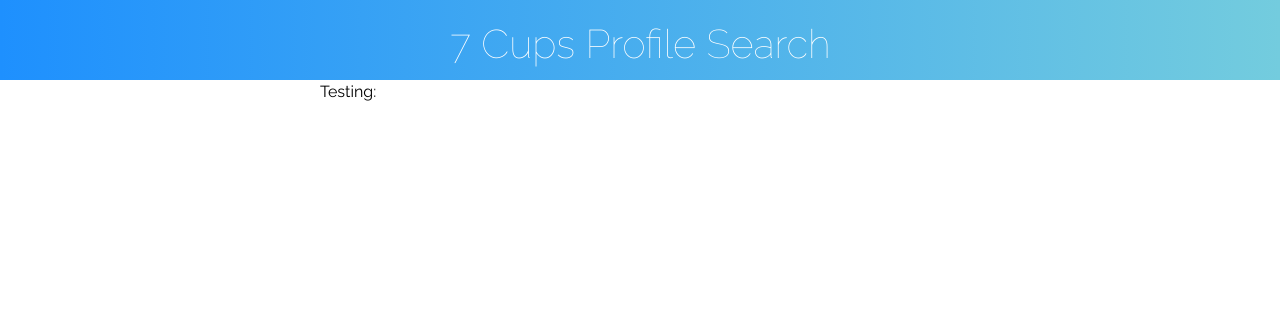
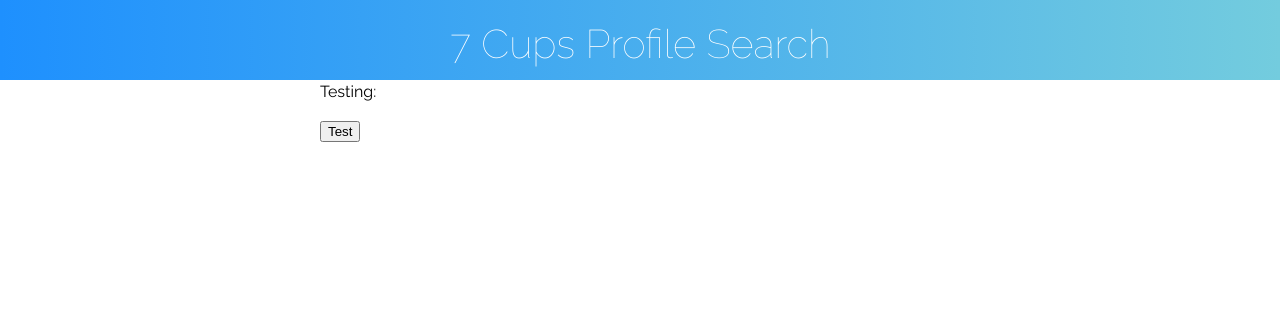
Before and after one commit to RarelyCharlie/rarelycharlie.github.io, a Jekyll site: the page built from _draft/profile-search.md, in a window 1280 px wide. Shown: the top 311 px of the page. Built offline with Jekyll 4.4.1, drawn with Linux system fonts in a browser that asks for light colours; comment, search, counter and statistics services are not loaded.

Commit message:
test button

```diff
--- a/_draft/profile-search.md
+++ b/_draft/profile-search.md
@@ -16,5 +16,12 @@ Testing:
     s.parentNode.insertBefore(gcse, s);
   })();
 </script>
-<gcse:searchbox-only></gcse:searchbox-only>
-<gcse:searchresults-only></gcse:searchresults-only>
+<gcse:search gname="g0"></gcse:search>
+
+<script>
+test = function () {
+  var s = google.search.cse.element.getElement('g0')
+  s.execute('wiki')
+  }
+</script>
+<button onclick="test()">Test</button>
```
